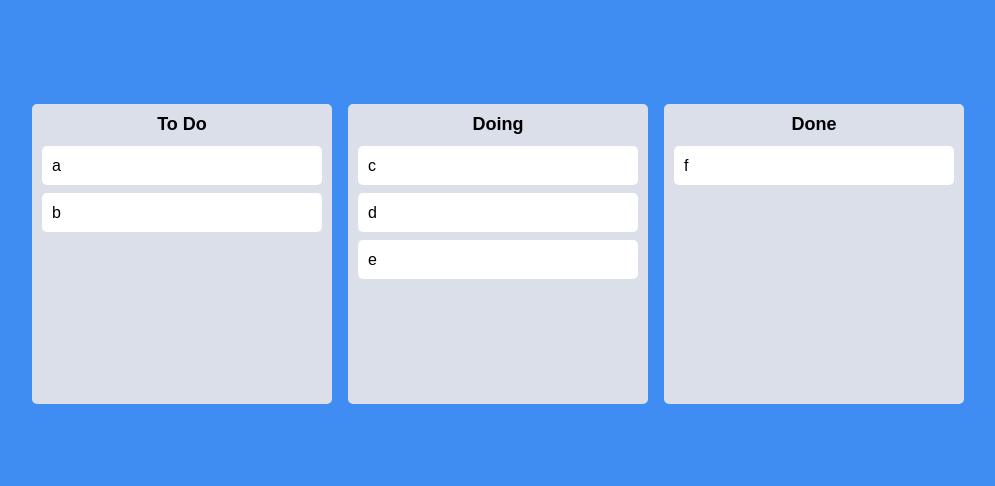
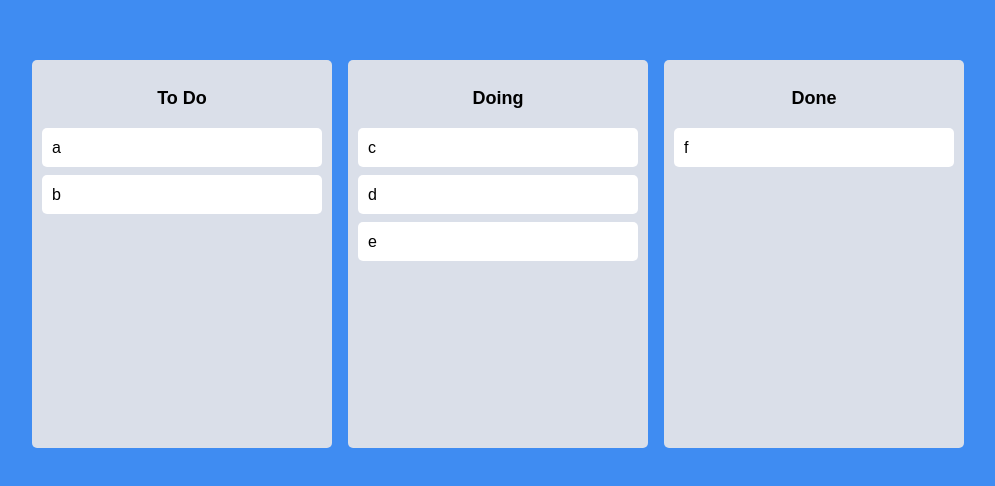
Before and after one commit to daveg7lee/react-masterclass, a React (Create React App) app: page / in a window 1280 px wide. Shown: the part 146-632 px from the top of the page, without its empty margins (142-1137 px from the left). Built offline with nearby package versions, Linux system fonts and the light colour scheme.

Commit message:
Cross Board Movement

```diff
--- a/src/App.tsx
+++ b/src/App.tsx
@@ -25,6 +25,7 @@ function App() {
   const [toDos, setToDos] = useRecoilState(toDoState);
   const onDrageEnd = (info: DropResult) => {
     const { destination, draggableId, source } = info;
+    if (!destination) return;
     if (source.droppableId === destination?.droppableId) {
       setToDos((allBoards) => {
         const boardCopy = [...allBoards[source.droppableId]];
@@ -33,6 +34,19 @@ function App() {
         return {
           ...allBoards,
           [source.droppableId]: boardCopy,
+        };
+      });
+    }
+    if (destination.droppableId !== source.droppableId) {
+      setToDos((allBoards) => {
+        const destinationCopy = [...allBoards[destination.droppableId]];
+        const sourceCopy = [...allBoards[source.droppableId]];
+        sourceCopy.splice(source.index, 1);
+        destinationCopy.splice(destination.index, 0, draggableId);
+        return {
+          ...allBoards,
+          [source.droppableId]: sourceCopy,
+          [destination.droppableId]: destinationCopy,
         };
       });
     }
--- a/src/Components/Board.tsx
+++ b/src/Components/Board.tsx
@@ -14,14 +14,15 @@ const Wrapper = styled.div`
   padding-top: 10px;
   background-color: ${(props) => props.theme.boardColor};
   border-radius: 5px;
-  min-height: 200px;
-  min-height: 300px;
+  > div {
+    min-height: 300px;
+  }
 `;
 
 const Title = styled.h2`
   text-align: center;
   font-weight: 600;
-  margin-bottom: 10px;
+  margin: 18px 0px;
   font-size: 18px;
 `;
 
@@ -30,7 +31,7 @@ const Board = ({ toDos, boardId }: IProps) => {
     <Wrapper>
       <Title>{boardId}</Title>
       <Droppable droppableId={boardId}>
-        {(magic) => (
+        {(magic, snapshot) => (
           <div ref={magic.innerRef} {...magic.droppableProps}>
             {toDos.map((toDo, index) => (
               <DraggableCard key={toDo} index={index} toDo={toDo} />
```
